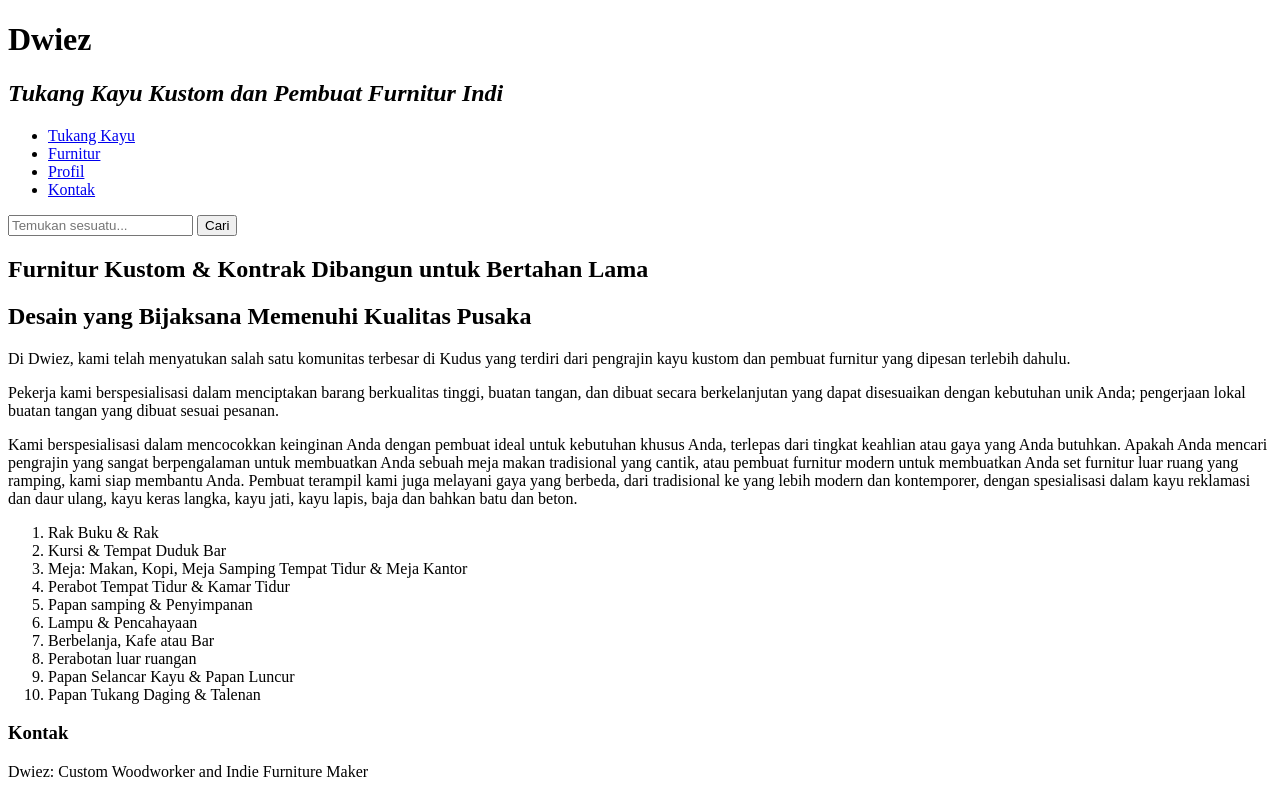
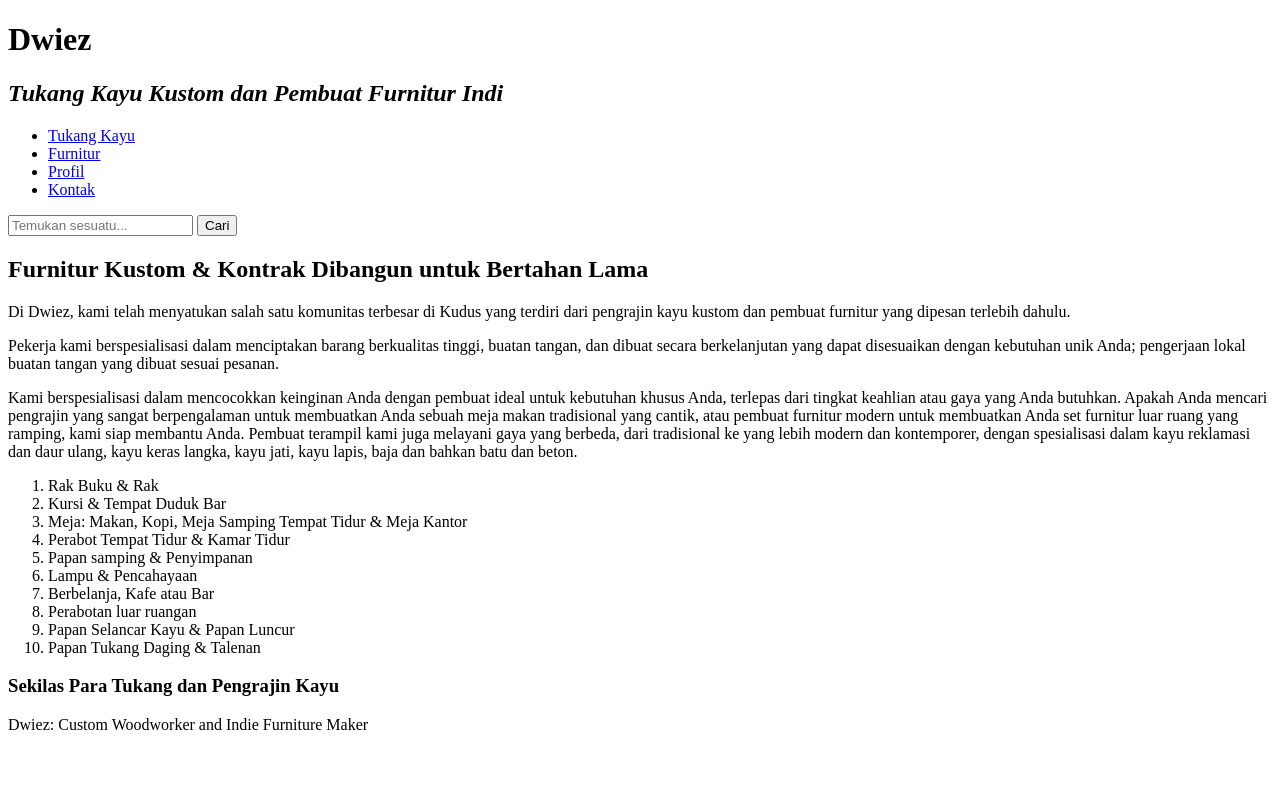
Before and after one commit to pakdul/pakdul.github.io, a plain HTML site: page index.html in a window 1280 px wide. Drawn offline with Linux system fonts and the light colour scheme.

Commit message:
Update index.html

```diff
--- a/index.html
+++ b/index.html
@@ -34,10 +34,7 @@
 	<main>
 		<article>
 			<header>
-				<hgroup>
-					<h1>Furnitur Kustom & Kontrak Dibangun untuk Bertahan Lama</h1>
-					<h2>Desain yang Bijaksana Memenuhi Kualitas Pusaka</h2>
-				</hgroup>
+				<h1>Furnitur Kustom & Kontrak Dibangun untuk Bertahan Lama</h1>
 			</header>
 			<p>Di Dwiez, kami telah menyatukan salah satu komunitas terbesar di Kudus yang terdiri dari pengrajin kayu kustom dan pembuat furnitur yang dipesan terlebih dahulu.</p>
 			<p>Pekerja kami berspesialisasi dalam menciptakan barang berkualitas tinggi, buatan tangan, dan dibuat secara berkelanjutan yang dapat disesuaikan dengan kebutuhan unik Anda; pengerjaan lokal buatan tangan yang dibuat sesuai pesanan.</p>
@@ -62,7 +59,7 @@
 	<aside>
 		<section>
 			<header>
-				<h1>Kontak</h1>
+				<h1>Sekilas Para Tukang dan Pengrajin Kayu</h1>
 			</header>
 			<p></p>
 			<footer>
```
